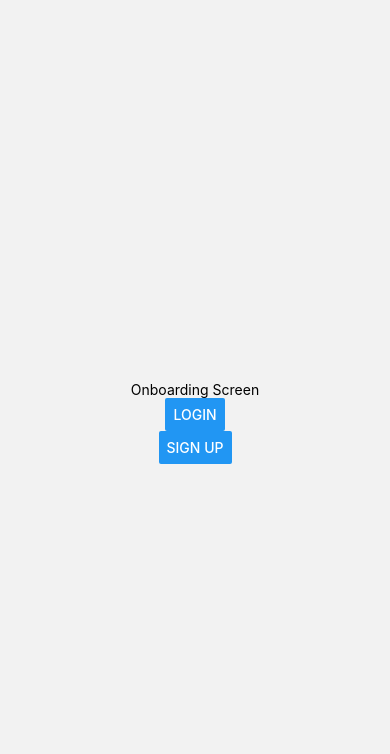
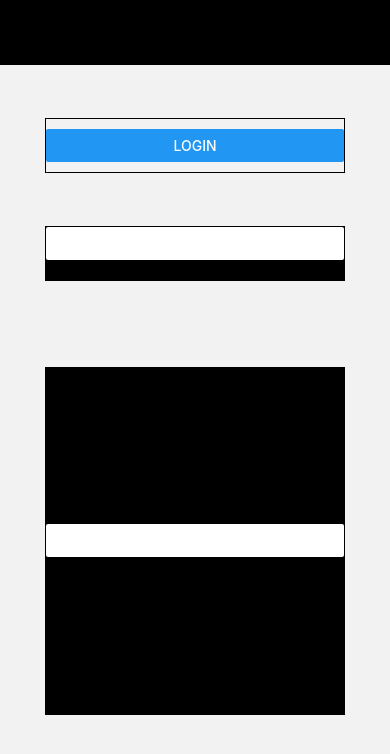
Before and after one commit to Darrengn/KickBack, a React Native app: screen /Onboarding in a window 390 px wide. Shown: the top 754 px of the page. Built offline with nearby package versions, Linux system fonts and the light colour scheme.

Commit message:
Added basic onboarding screen
needs logo

```diff
--- a/screens/OnboardingScreen.js
+++ b/screens/OnboardingScreen.js
@@ -1,18 +1,44 @@
 import React from 'react';
-import { StyleSheet, Text, View, Button } from 'react-native';
+import { StyleSheet, Text, View, Button, TextInput } from 'react-native';
 
 const OnboardingScreen = ({navigation}) => {
+    const [email, onChangeEmail] = React.useState('');
+    const [password, onChangePassword] = React.useState('');
     return (
-        <View style={styles.container}>
-            <Text>Onboarding Screen</Text>
-            <Button
-                title="Login"
-                onPress={() => navigation.navigate("Login")}
-            />
-            <Button
-                title="Sign Up"
-                onPress={() => navigation.navigate("Signup")}
-            />
+        <View style={{flex: 1}}>
+            <View style = {{flex: 1, alignItems: 'flex-start', justifyContent: 'flex-end', backgroundColor: 'black'}}>
+
+            </View>
+            <View style = {[styles.container,{flex:12}]}>
+                <View style = {[styles.container, {flex: 5, justifyContent: 'flex-end'}]}>
+                    <View style = {{flex:1}}></View>
+                    <View style = {{flex: 1, borderWidth: 1, width:300, justifyContent:'center'}}>
+                    <Button style ={styles.input}
+                        title="Login"
+                        onPress={() => navigation.navigate("Login")}
+                    />
+                    </View>
+                    <View style = {{flex:1}}></View>
+                    <View style = {{flex: 1, borderWidth: 1, backgroundColor: 'black', width:300, justifyContent:'center'}}>
+                    <Button style ={[styles.input, {textAlign: 'center'}]}
+                        title="Create Account"
+                        color='white'
+                        onPress={() => navigation.navigate("Signup")}
+                    />
+                    <View style = {{flex:1}}></View>
+                    </View>
+                </View>
+                <View style = {{flex: 2,}}>
+                </View>
+                <View style = {{flex: 8, borderWidth: 1, backgroundColor: 'black', width:300, justifyContent:'center'}}>
+                    <Button style ={styles.input}
+                        title="Logo here"
+                        color='white'
+                        onPress={() => alert('Login')}
+                    />
+                </View>
+                <View style = {{flex: 3}}></View>
+            </View>
         </View>
     );
 }
@@ -25,4 +51,12 @@ const styles = StyleSheet.create({
       alignItems: 'center',
       justifyContent: 'center',
     },
+    input: {
+        height: 40,
+        width: 300,
+        margin: 12,
+        borderWidth: 1,
+        padding: 10,
+        textAlign: 'center',
+      },
   });
```
